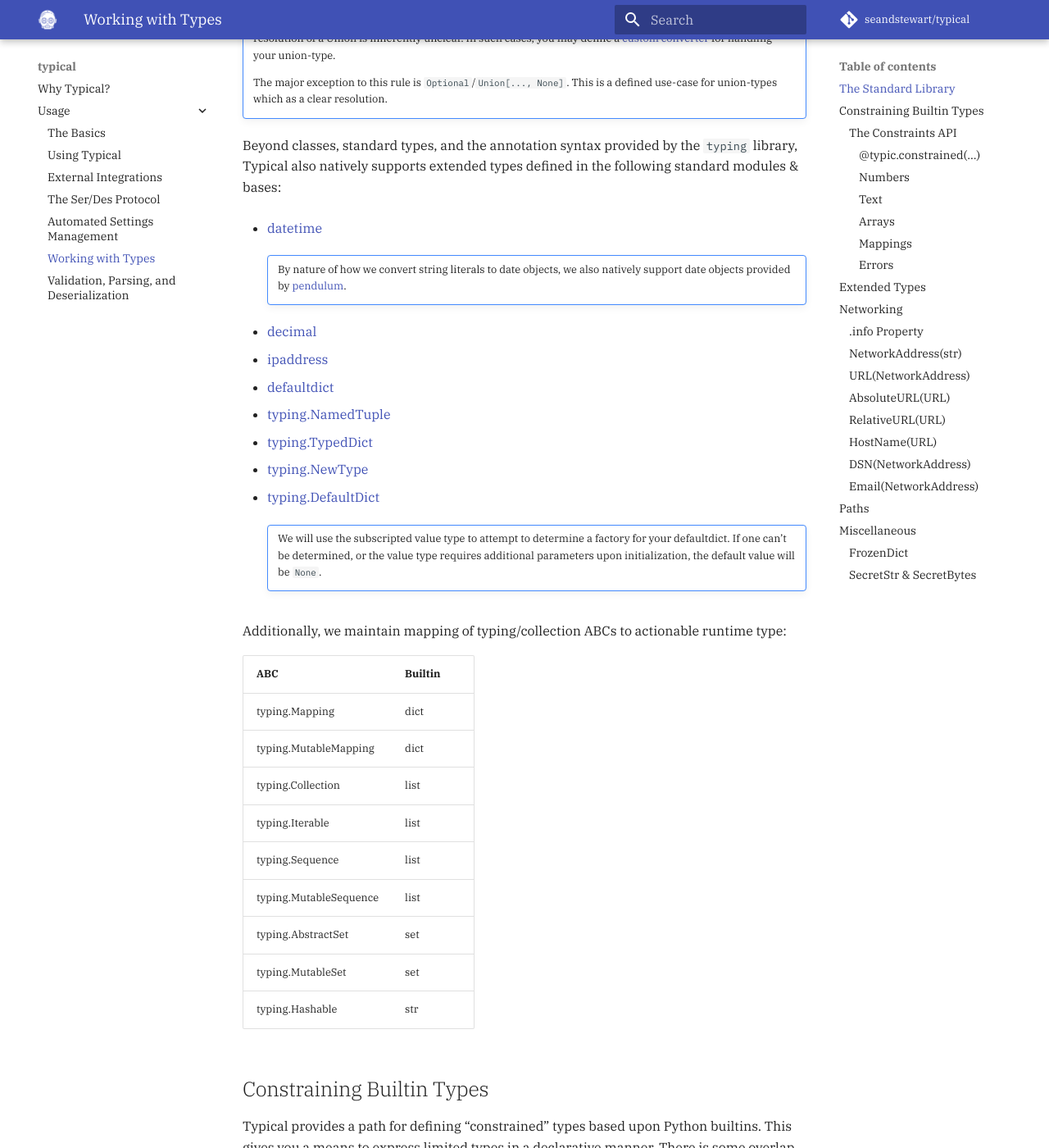
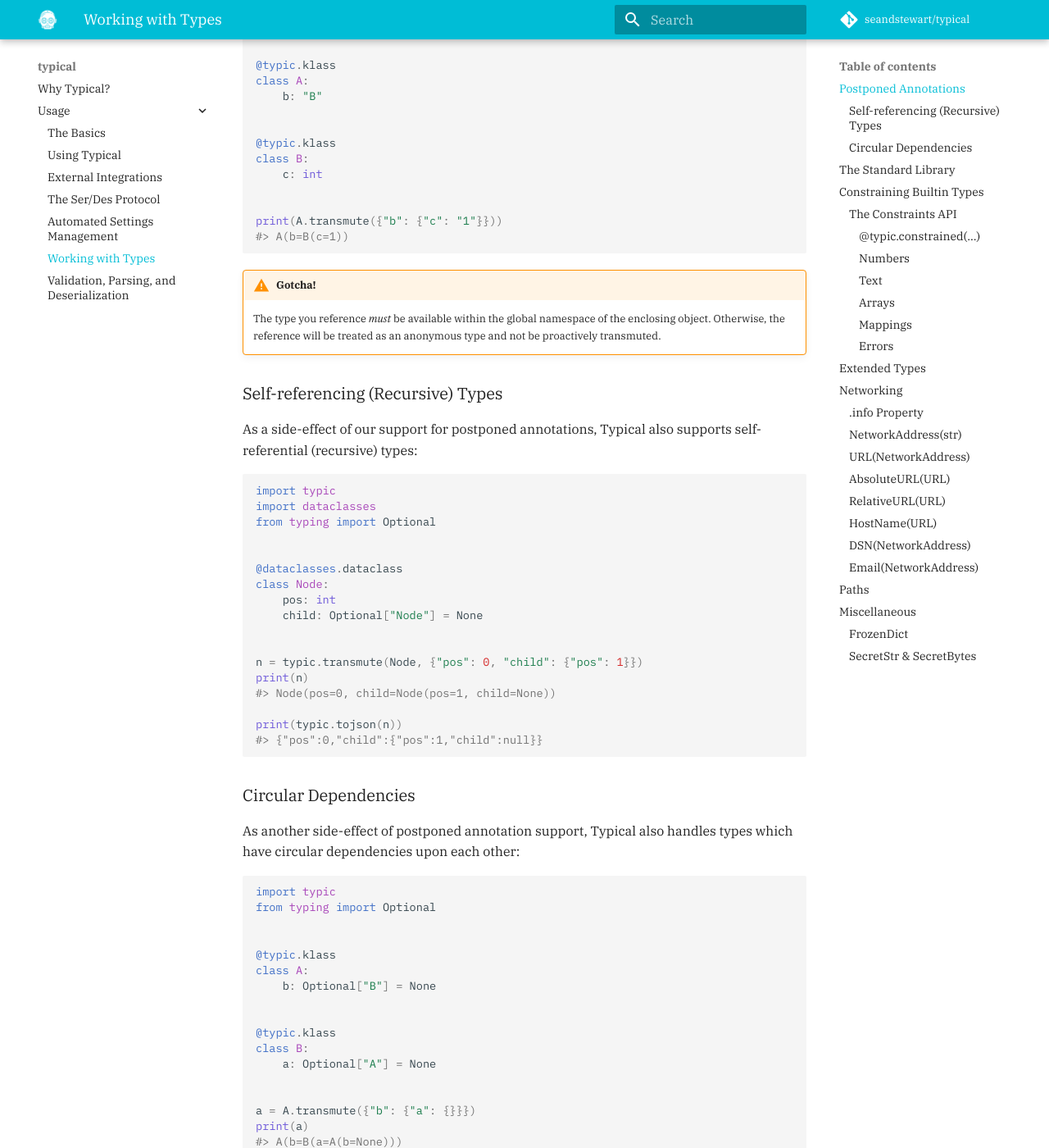
Before and after one commit to seandstewart/typical, an MkDocs documentation site: the page built from mkdocs/usage/types.md, in a window 1280 px wide and 1400 px high, scrolled down 361 px. Shown: the whole window at 82% size. Built offline with MkDocs 1.6.1 and Material for MkDocs 9.7.7, drawn with Linux system fonts in a browser that asks for light colours; comment, search, counter and statistics services are not loaded; some of the changed text lies outside the part shown.

Commit message:
Update documentation for postponed annotations (#113)

````diff
--- a/mkdocs.yml
+++ b/mkdocs.yml
@@ -10,7 +10,7 @@
   favicon: "static/favicon/favicon.ico"
   logo: "static/c3p-white.png"
   palette:
-    primary: "indigo"
+    primary: "cyan"
     accent: "amber"
   font:
     text: "IBM Plex Serif"
--- a/mkdocs/usage/types.md
+++ b/mkdocs/usage/types.md
@@ -1,4 +1,91 @@
 # Working with Types
+
+Typical is *Python's Typing Toolkit*. Below we'll walk you through what that means.
+
+## Postponed Annotations
+
+Typical natively supports type annotations defined with forward references for all
+interfaces. This support is automatic and requires no additional configuration:
+
+```python
+import typic
+
+
+@typic.klass
+class A:
+    b: "B"
+
+
+@typic.klass
+class B:
+    c: int
+
+
+print(A.transmute({"b": {"c": "1"}}))
+#> A(b=B(c=1))
+```
+
+!!! warning "Gotcha!"
+
+    The type you reference *must* be available within the global namespace of the
+    enclosing object. Otherwise, the reference will be treated as an anonymous type
+    and not be proactively transmuted.
+
+
+### Self-referencing (Recursive) Types
+
+As a side-effect of our support for postponed annotations, Typical also supports
+self-referential (recursive) types:
+
+```python
+import typic
+import dataclasses
+from typing import Optional
+
+
+@dataclasses.dataclass
+class Node:
+    pos: int
+    child: Optional["Node"] = None
+
+
+n = typic.transmute(Node, {"pos": 0, "child": {"pos": 1}})
+print(n)
+#> Node(pos=0, child=Node(pos=1, child=None))
+
+print(typic.tojson(n))
+#> {"pos":0,"child":{"pos":1,"child":null}}
+```
+
+
+### Circular Dependencies
+
+As another side-effect of postponed annotation support, Typical also handles types which
+have circular dependencies upon each other:
+
+```python
+import typic
+from typing import Optional
+
+
+@typic.klass
+class A:
+    b: Optional["B"] = None
+
+
+@typic.klass
+class B:
+    a: Optional["A"] = None
+
+
+a = A.transmute({"b": {"a": {}}})
+print(a)
+#> A(b=B(a=A(b=None)))
+
+print(a.tojson())
+#> {"b":{"a":{"b":null}}}
+```
+
 
 ## The Standard Library
 
````
Also changed, not shown: mkdocs/usage/api.md (+5 -2 lines).
